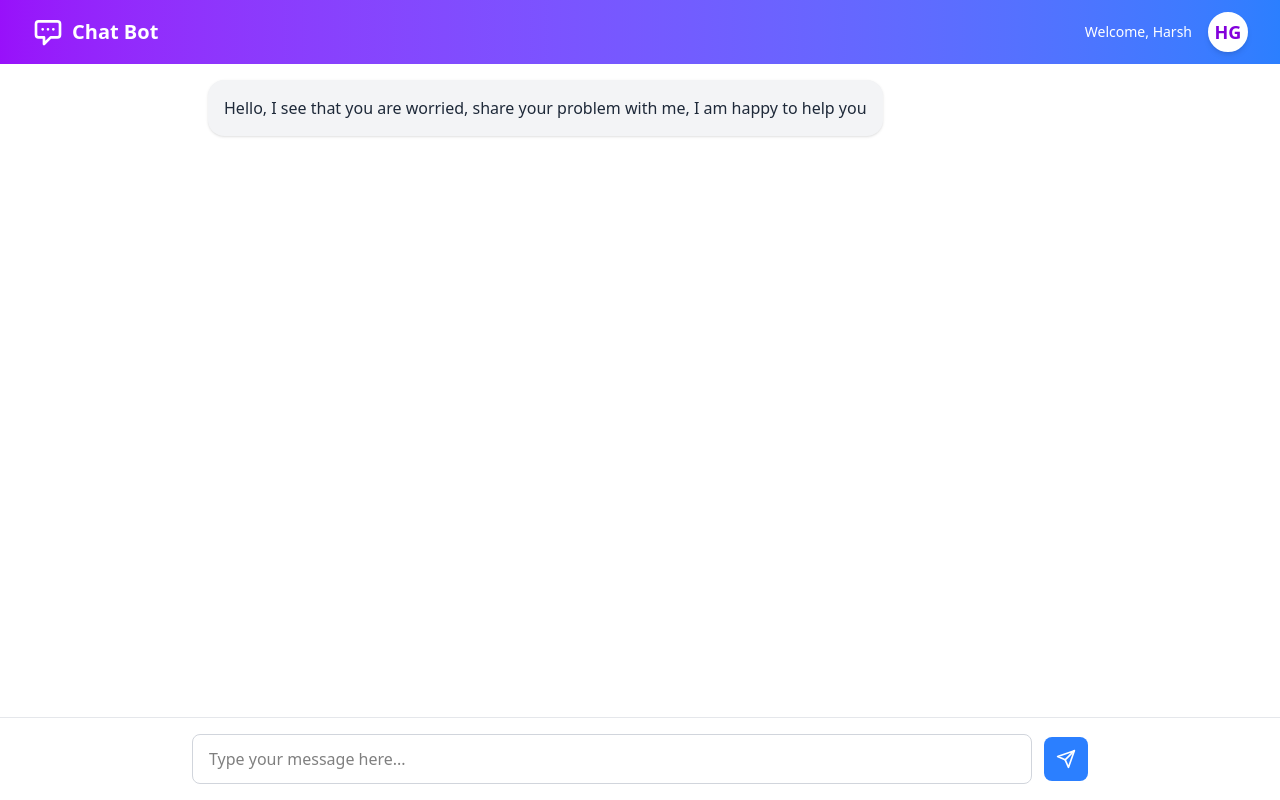
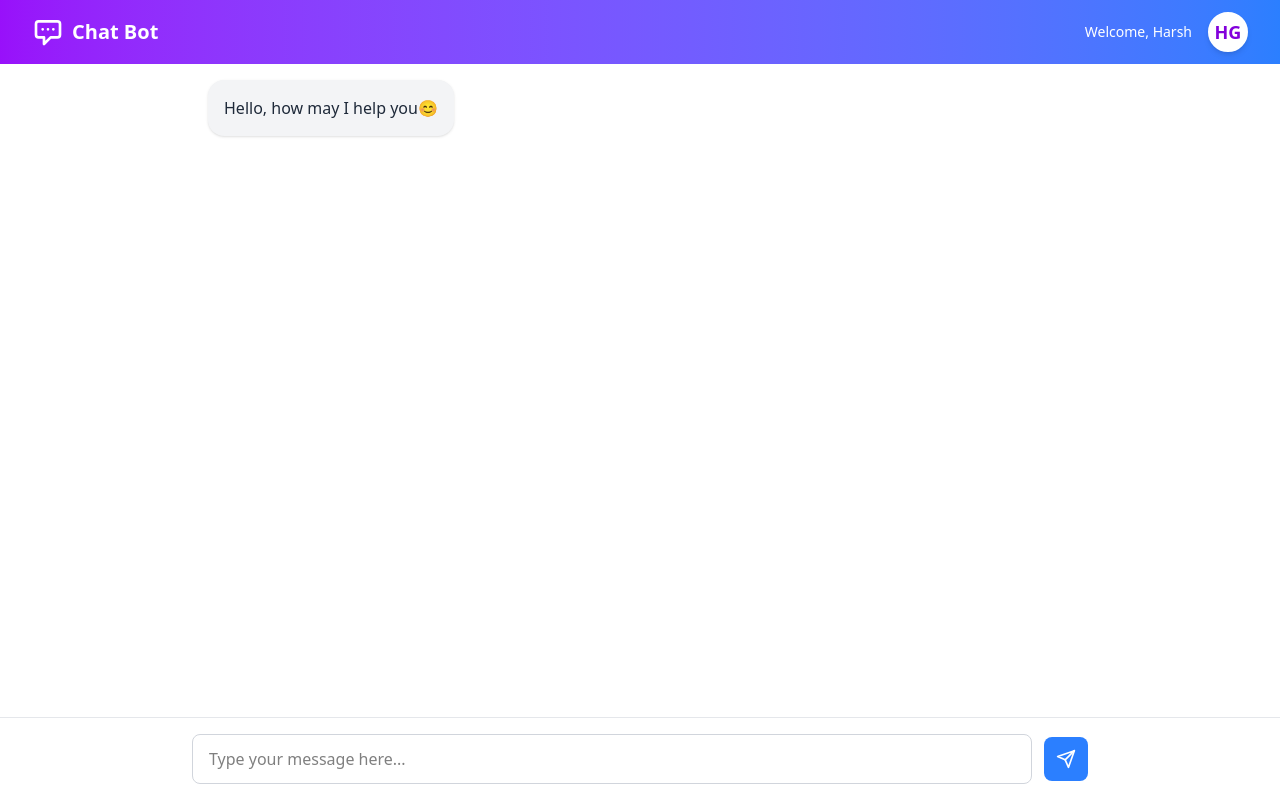
Before and after one commit to Harsh-Gupta-1/MyChatBot, a React (Vite) app in the folder frontend/: page / in a window 1280 px wide. Built offline with nearby package versions, Linux system fonts and the light colour scheme; no server answers.

Commit message:
Small changes

```diff
--- a/frontend/src/pages/ChatApp.jsx
+++ b/frontend/src/pages/ChatApp.jsx
@@ -5,7 +5,7 @@ import API_URL from '../api';
 
 const Chatbot = () => {
   const [messages, setMessages] = useState([
-    { text: "Hello, I see that you are worried, share your problem with me, I am happy to help you", sender: "bot" },
+    { text: "Hello, how may I help you😊", sender: "bot" },
   ]);
   const [input, setInput] = useState("");
   const [loading, setLoading] = useState(false);
```
